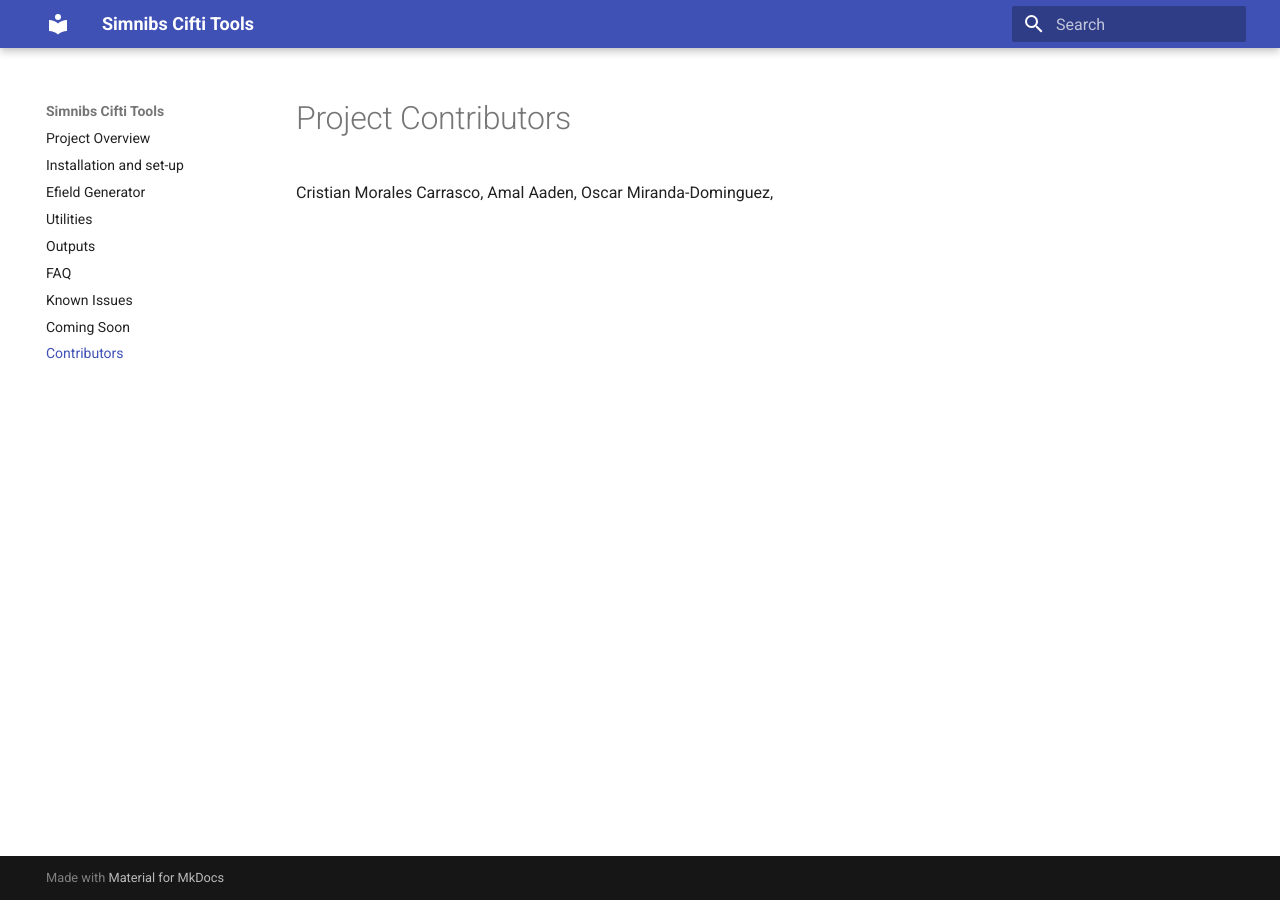
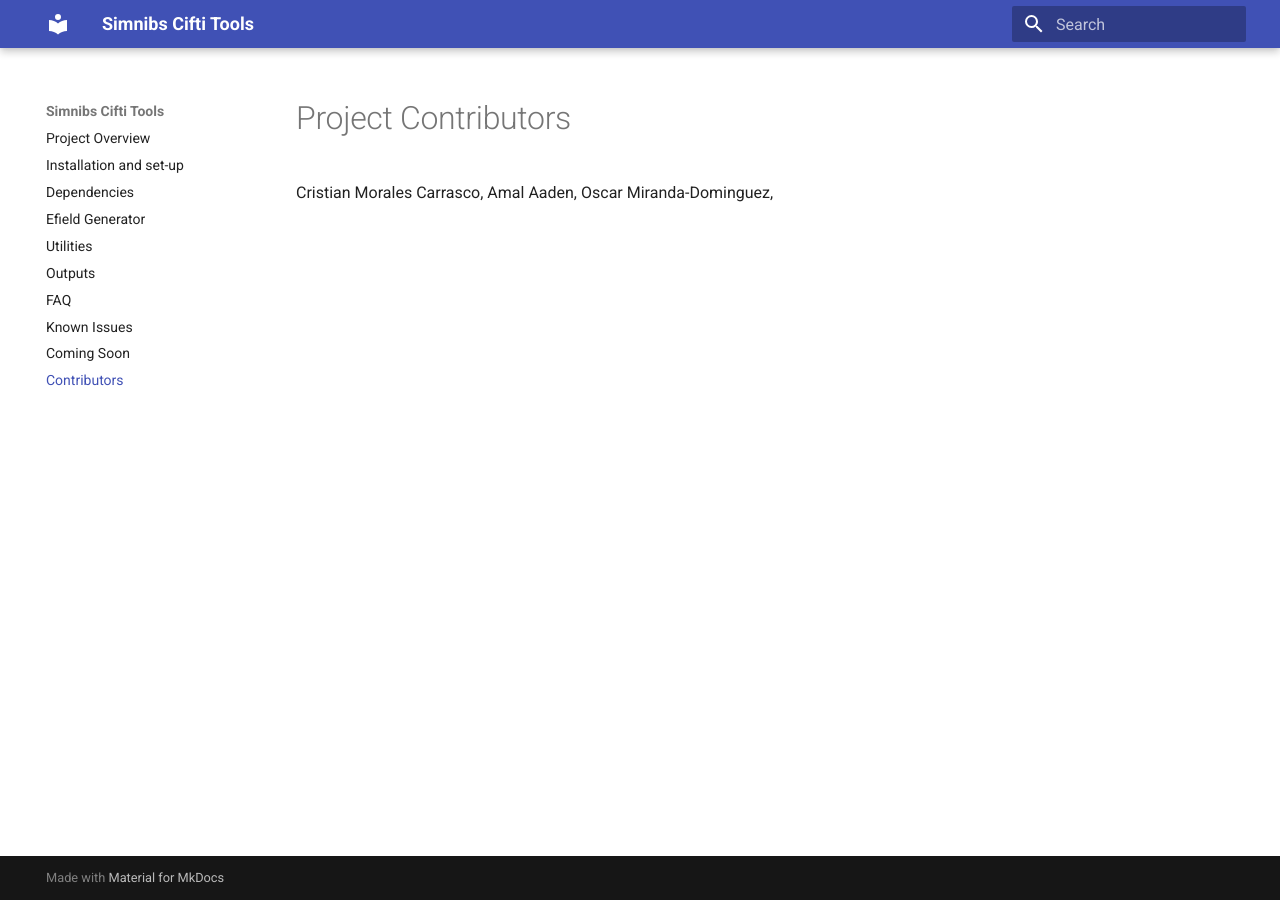
Before and after one commit to DCAN-Labs/simnibs_cifti_tools_RTD2, an MkDocs documentation site: the page built from docs/contributors.md, in a window 1280 px wide. Built offline with MkDocs 1.6.1 and Material for MkDocs 9.7.7, drawn with Linux system fonts in a browser that asks for light colours.

Commit message:
Update mkdocs.yml

```diff
--- a/mkdocs.yml
+++ b/mkdocs.yml
@@ -6,6 +6,7 @@ plugins:
 nav:
 - Project Overview: project_overview.md
 - Installation and set-up: Installation and set-up.md
+- Dependencies: Dependencies.md
 - Efield Generator: Efield_generator.md
 - Utilities: Utilities.md
 - Outputs: outputs.md
```
